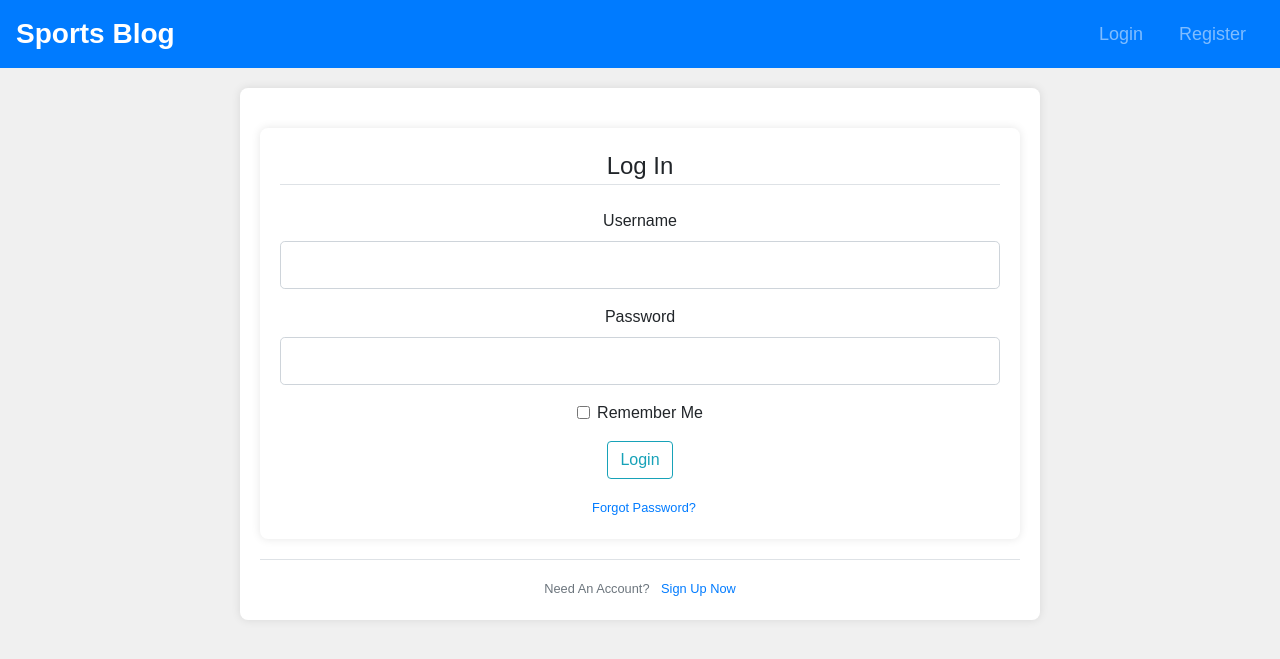
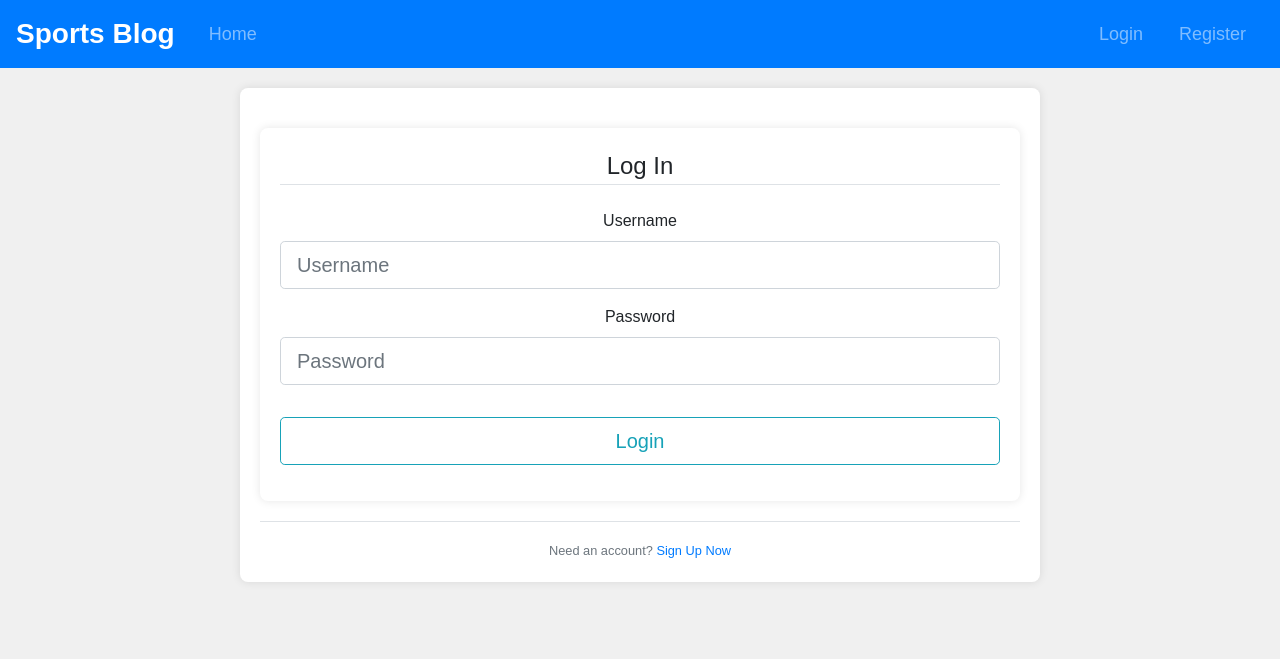
Before and after one commit to hhuss2/Sports-Blog-Web-App, a Flask app: page /login in a window 1280 px wide. Shown: the top 659 px of the page. Run offline with Flask 3, Linux system fonts and the light colour scheme; some libraries are stand-ins or nearby versions.

Commit message:
Add files via upload

```diff
--- a/flaskblog/templates/layout.html
+++ b/flaskblog/templates/layout.html
@@ -4,6 +4,8 @@
     <meta charset="UTF-8">
     <meta name="viewport" content="width=device-width, initial-scale=1.0">
     <title>{% block title %}{% endblock %} - Sports Blog</title>
+    <link rel="stylesheet" href="{{ url_for('static', filename='styles.css') }}">
+
     <link rel="stylesheet" href="https://stackpath.bootstrapcdn.com/bootstrap/4.5.2/css/bootstrap.min.css">
     <link rel="stylesheet" href="https://stackpath.bootstrapcdn.com/font-awesome/4.7.0/css/font-awesome.min.css">
     <style>
@@ -69,10 +71,18 @@
             <span class="navbar-toggler-icon"></span>
         </button>
         <div class="collapse navbar-collapse" id="navbarNav">
-            <ul class="navbar-nav ml-auto">
+            <ul class="navbar-nav">
+                <li class="nav-item">
+                    <a class="nav-link" href="{{ url_for('home') }}">Home</a>
+                </li>
+            </ul>
+            <ul class="navbar-nav ml-auto"> <!-- Align items to the right -->
                 {% if current_user.is_authenticated %}
                     <li class="nav-item">
                         <a class="nav-link" href="{{ url_for('create_post') }}">Create Post</a>
+                    </li>
+                    <li class="nav-item">
+                        <a class="nav-link" href="{{ url_for('account') }}">Account</a>
                     </li>
                     <li class="nav-item">
                         <a class="nav-link" href="{{ url_for('logout') }}">Logout</a>
@@ -88,6 +98,7 @@
             </ul>
         </div>
     </nav>
+
     <div class="container">
         {% with messages = get_flashed_messages() %}
             {% if messages %}
@@ -104,5 +115,8 @@
             {% block content %}{% endblock %}
         </div>
     </div>
+    <script src="https://code.jquery.com/jquery-3.5.1.slim.min.js"></script>
+    <script src="https://cdn.jsdelivr.net/npm/@popperjs/core@2.5.4/dist/umd/popper.min.js"></script>
+    <script src="https://stackpath.bootstrapcdn.com/bootstrap/4.5.2/js/bootstrap.min.js"></script>
 </body>
 </html>
--- a/flaskblog/templates/login.html
+++ b/flaskblog/templates/login.html
@@ -8,46 +8,27 @@
                 <legend class="border-bottom mb-4">Log In</legend>
                 <div class="form-group">
                     {{ form.username.label(class="form-control-label") }}
-                    {% if form.username.errors %}
-                        {{ form.username(class="form-control form-control-lg is-invalid") }}
-                        <div class="invalid-feedback">
-                            {% for error in form.username.errors %}
-                                <span>{{ error }}</span>
-                            {% endfor %}
-                        </div>
-                    {% else %}
-                        {{ form.username(class="form-control form-control-lg") }}
-                    {% endif %}
+                    {{ form.username(class="form-control form-control-lg", placeholder="Username") }}
+                    {% for error in form.username.errors %}
+                        <div class="invalid-feedback">{{ error }}</div>
+                    {% endfor %}
                 </div>
                 <div class="form-group">
                     {{ form.password.label(class="form-control-label") }}
-                    {% if form.password.errors %}
-                        {{ form.password(class="form-control form-control-lg is-invalid") }}
-                        <div class="invalid-feedback">
-                            {% for error in form.password.errors %}
-                                <span>{{ error }}</span>
-                            {% endfor %}
-                        </div>
-                    {% else %}
-                        {{ form.password(class="form-control form-control-lg") }}
-                    {% endif %}
-                </div>
-                <div class="form-check">
-                    {{ form.remember(class="form-check-input") }}
-                    {{ form.remember.label(class="form-check-label") }}
+                    {{ form.password(class="form-control form-control-lg", placeholder="Password") }}
+                    {% for error in form.password.errors %}
+                        <div class="invalid-feedback">{{ error }}</div>
+                    {% endfor %}
                 </div>
             </fieldset>
             <div class="form-group">
-                {{ form.submit(class="btn btn-outline-info") }}
+                {{ form.submit(class="btn btn-outline-info btn-lg btn-block") }}
             </div>
-            <small class="text-muted ml-2">
-                <a href="#">Forgot Password?</a>
-            </small>
         </form>
     </div>
     <div class="border-top pt-3">
         <small class="text-muted">
-            Need An Account? <a class="ml-2" href="{{ url_for('register') }}">Sign Up Now</a>
+            Need an account? <a href="{{ url_for('register') }}">Sign Up Now</a>
         </small>
     </div>
 {% endblock content %}
--- a/flaskblog/templates/register.html
+++ b/flaskblog/templates/register.html
@@ -26,5 +26,6 @@
                 {{ form.submit(class="btn btn-outline-info") }}
             </div>
         </form>
+        <p>Already have an account? <a href="{{ url_for('login') }}">Log in here</a>.</p>
     </div>
 {% endblock %}
```
Also changed, not shown: flaskblog/templates/account.html (added, +24 -0 lines), flaskblog/templates/home.html (+33 -12 lines).
